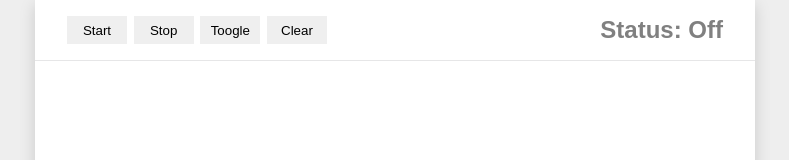
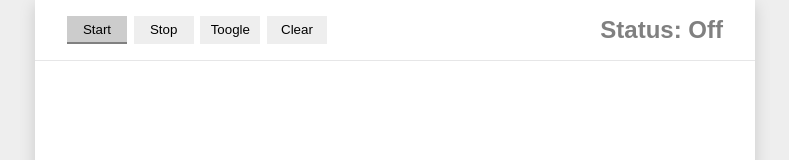
Before and after one commit to it1shka/sniffer, a plain HTML site: page web/bundle/index.html in a window 1280 px wide. In both pictures the pointer is over the button "Start". Shown: the top 160 px of the page, without its empty margins (245-1034 px from the left). Drawn offline with Linux system fonts and the light colour scheme.

Commit message:
Added a small change in styles

```diff
--- a/web/bundle/styles.css
+++ b/web/bundle/styles.css
@@ -36,6 +36,14 @@ body {
 .control-button {
   border: none;
   width: 60px;
+  background-color: #eee;
+  border-bottom: 2px solid #eee;
+  transition: 0.2s all ease-in-out;
+}
+
+.control-button:hover {
+  background-color: #ccc;
+  border-bottom: 2px solid grey;
 }
 
 .control-status {
```
